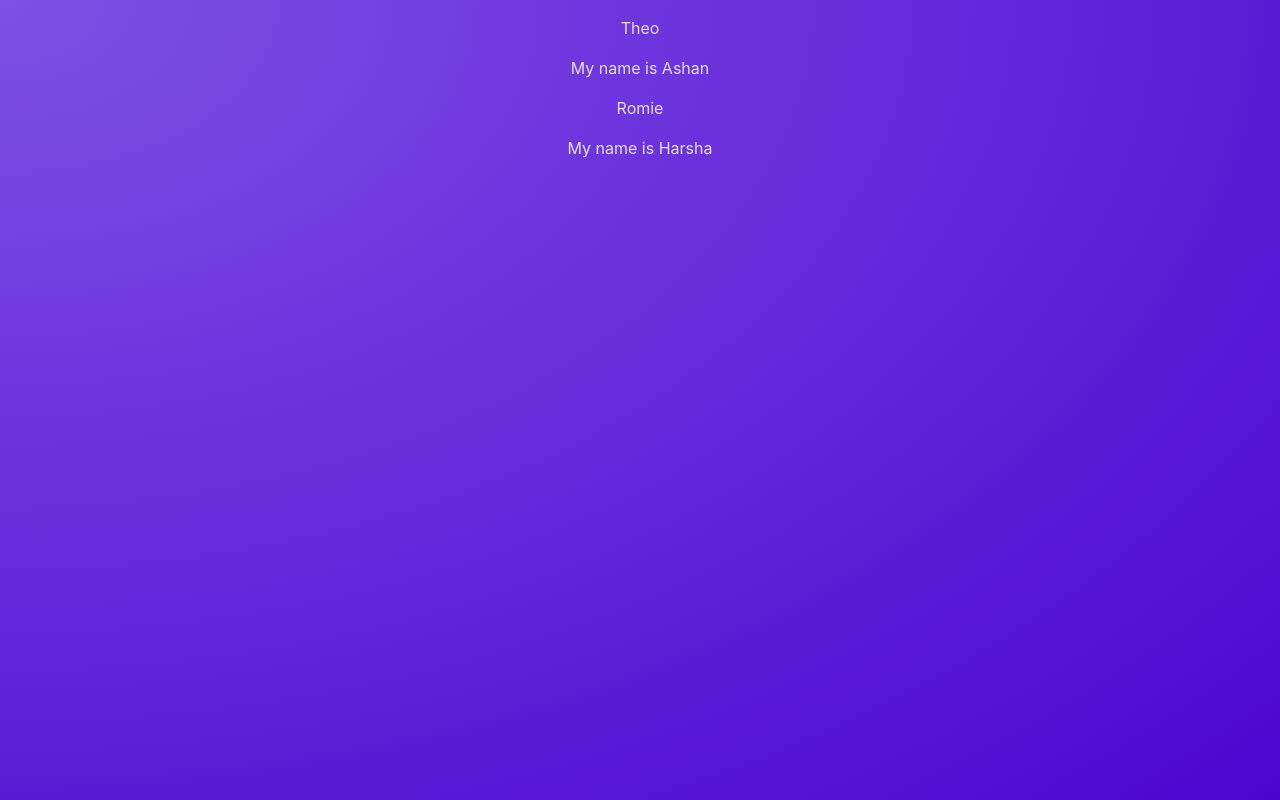
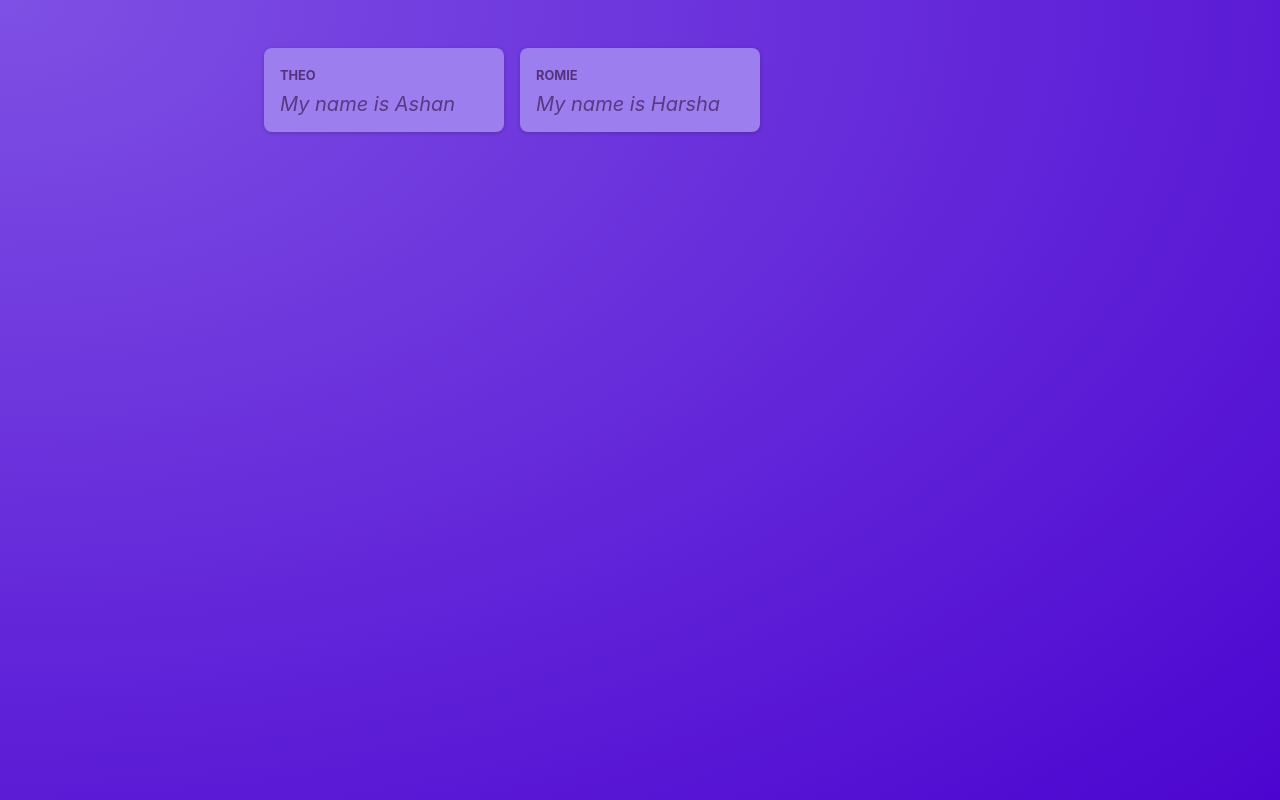
Before and after one commit to ashan24019/React-project, a React (Vite) app: page / in a window 1280 px wide. Built offline with nearby package versions, Linux system fonts and the light colour scheme.

Commit message:
CSS styling and creating list componenet

```diff
--- a/src/App.jsx
+++ b/src/App.jsx
@@ -1,10 +1,9 @@
-import Post from "./components/Post"
+import PostsList from "./components/PostsList";
 
 function App() {
   return (
     <main>
-      <Post author="Theo" body="My name is Ashan"/>
-      <Post author="Romie" body="My name is Harsha"/>
+      <PostsList/>
     </main>
   );
 }
--- a/src/components/Post.jsx
+++ b/src/components/Post.jsx
@@ -1,10 +1,12 @@
+import classes from './Post.module.css';
+
 function Post(props) {
 
 
     return (
-        <div>
-            <p>{props.author}</p>
-            <p>{props.body}</p>
+        <div className={classes.post}>
+            <p className={classes.author}>{props.author}</p>
+            <p className={classes.text}>{props.body}</p>
         </div>
     );
 }
--- /dev/null
+++ b/src/components/Post.module.css
@@ -0,0 +1,35 @@
+.post {
+    margin: 1rem 0;
+    padding: 1rem;
+    background-color: #9c7eee;
+    border-radius: 8px;
+    box-shadow: 0 1px 4px rgba(0, 0, 0, 0.2);
+    animation: animate-in 1s ease-out forwards;
+}
+
+.author {
+    font-size: 0.8rem;
+    font-weight: bold;
+    color: #543280;
+    margin: 0;
+    text-transform: uppercase;
+}
+
+.text {
+    white-space: pre-wrap;
+    font-size: 1.25rem;
+    margin: 0.25rem 0 0 0;
+    color: #593884;
+    font-style: italic;
+}
+
+  @keyframes animate-in {
+    from {
+      opacity: 0;
+      transform: translateY(1rem);
+    }
+    to {
+      opacity: 1;
+      transform: translateY(0);
+    }
+}
--- /dev/null
+++ b/src/components/PostsList.jsx
@@ -0,0 +1,13 @@
+import Post from "./Post";
+import classes from './PostsList.module.css'
+
+function PostsList() {
+    return (
+        <ul className={classes.posts}>
+            <Post author="Theo" body="My name is Ashan"/>
+            <Post author="Romie" body="My name is Harsha"/>
+        </ul>
+    );
+}
+
+export default PostsList;
--- /dev/null
+++ b/src/components/PostsList.module.css
@@ -0,0 +1,10 @@
+.posts {
+    list-style: none;
+    max-width: 50rem;
+    margin: 1rem auto;
+    padding: 1rem 0;
+    display: grid;
+    gap: 1rem;
+    grid-template-columns: repeat(3, 30%);
+    justify-content: center;
+}
--- a/src/index.css
+++ b/src/index.css
@@ -18,6 +18,9 @@
 
   body {
     margin: 0;
-    text-align: center;
     color: #e6ddf9;
 }
+
+.post {
+    background-color: green;
+}
```
